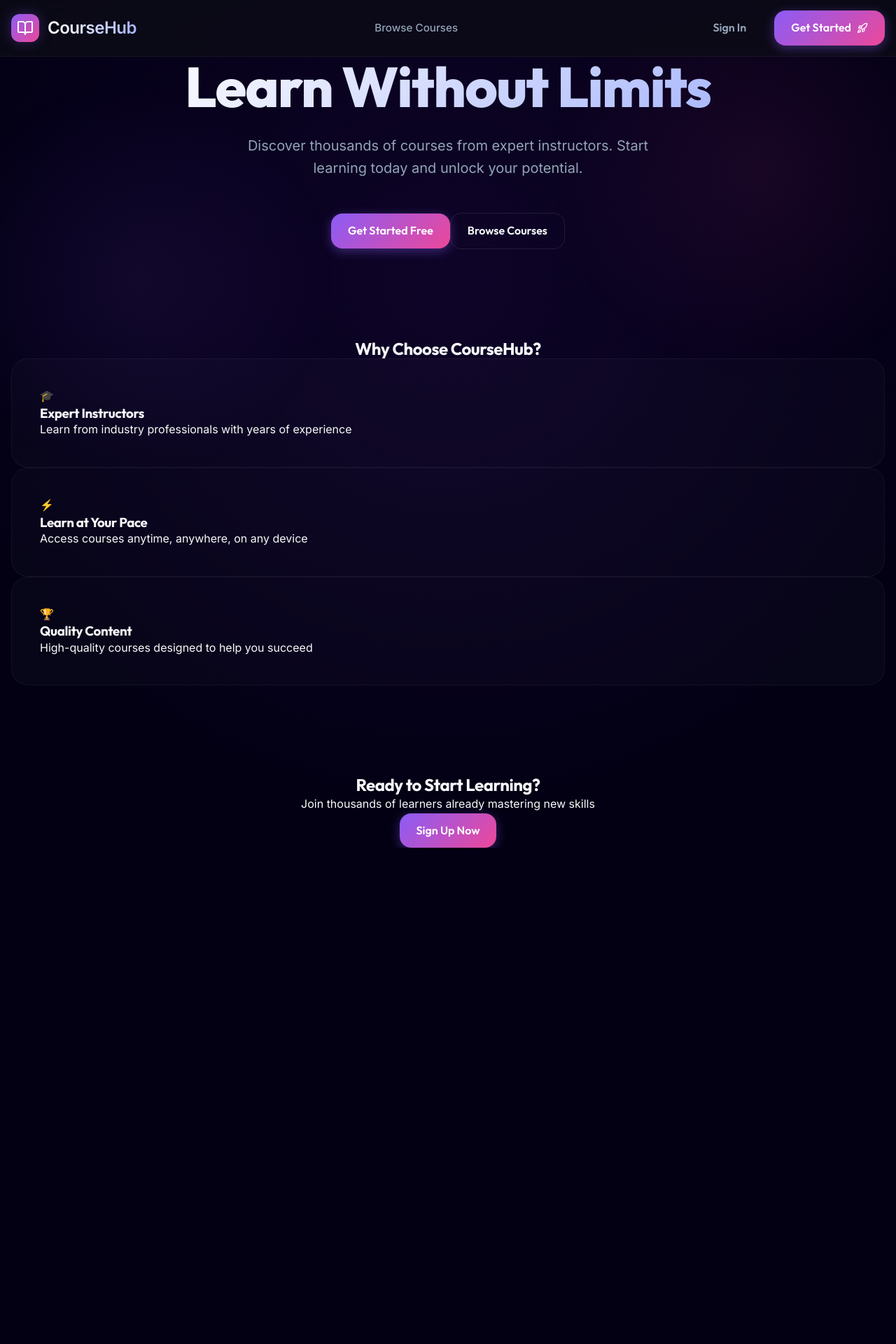
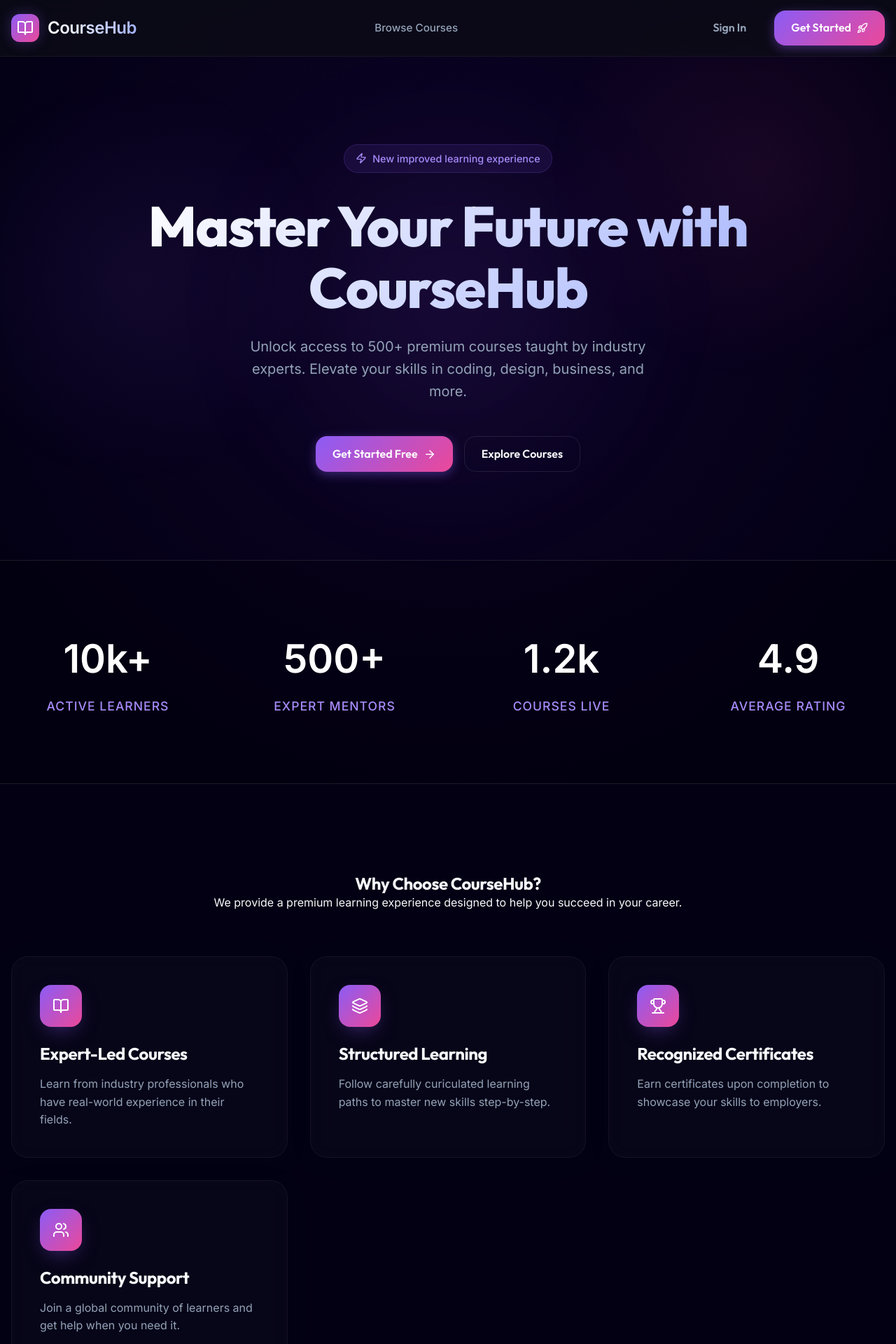
Before and after one commit to imsinghaditya07/Backend-CourseSelling-App, a React (Vite) app in the folder Frontend/: page / in a window 1280 px wide. Shown: the top 1920 px of the page at 70% size. Before the commit the page ends 1211 px from the top, so only its background shows below. Built offline with nearby package versions, Linux system fonts and the light colour scheme.

Commit message:
Update Home.jsx

```diff
--- a/Frontend/src/pages/Home.jsx
+++ b/Frontend/src/pages/Home.jsx
@@ -1,95 +1,186 @@
 import { Link } from 'react-router-dom';
 import { useAuth } from '../context/AuthContext';
+import { motion } from 'framer-motion';
+import { ArrowRight, BookOpen, Layers, Trophy, Users, CheckCircle, Zap } from 'lucide-react';
 import './Home.css';
 
 const Home = () => {
   const { isAuthenticated, isAdmin } = useAuth();
 
+  const containerVariants = {
+    hidden: { opacity: 0 },
+    visible: {
+      opacity: 1,
+      transition: { staggeredChildren: 0.1 }
+    }
+  };
+
+  const itemVariants = {
+    hidden: { y: 20, opacity: 0 },
+    visible: { y: 0, opacity: 1 }
+  };
+
   return (
     <div className="home-page">
-      <section className="hero-section">
+      {/* Hero Section */}
+      <section className="hero-wrapper">
+        <div className="hero-glow"></div>
         <div className="container">
-          <div className="hero-content fade-in">
-            <h1 className="hero-title">
-              Learn Without Limits
-            </h1>
-            <p className="hero-subtitle">
-              Discover thousands of courses from expert instructors.
-              Start learning today and unlock your potential.
-            </p>
+          <motion.div
+            className="hero-content"
+            initial="hidden"
+            animate="visible"
+            variants={containerVariants}
+          >
+            <motion.div variants={itemVariants} className="hero-badge">
+              <Zap size={16} />
+              <span>New improved learning experience</span>
+            </motion.div>
 
-            <div className="hero-actions">
+            <motion.h1 variants={itemVariants} className="hero-title">
+              Master Your Future with CourseHub
+            </motion.h1>
+
+            <motion.p variants={itemVariants} className="hero-subtitle">
+              Unlock access to 500+ premium courses taught by industry experts.
+              Elevate your skills in coding, design, business, and more.
+            </motion.p>
+
+            <motion.div variants={itemVariants} className="hero-buttons">
               {!isAuthenticated ? (
                 <>
-                  <Link to="/signup" className="btn btn-primary btn-lg">
-                    Get Started Free
+                  <Link to="/signup" className="btn btn-primary">
+                    Get Started Free <ArrowRight size={18} />
                   </Link>
-                  <Link to="/courses" className="btn btn-outline btn-lg">
-                    Browse Courses
+                  <Link to="/courses" className="btn btn-outline">
+                    Explore Courses
                   </Link>
                 </>
               ) : isAdmin ? (
                 <>
-                  <Link to="/admin/create" className="btn btn-primary btn-lg">
-                    Create New Course
+                  <Link to="/admin/create" className="btn btn-primary">
+                    Create Course <ArrowRight size={18} />
                   </Link>
-                  <Link to="/admin/courses" className="btn btn-outline btn-lg">
-                    Manage Courses
+                  <Link to="/admin/courses" className="btn btn-outline">
+                    Dashboard
                   </Link>
                 </>
               ) : (
                 <>
-                  <Link to="/courses" className="btn btn-primary btn-lg">
-                    Browse Courses
+                  <Link to="/courses" className="btn btn-primary">
+                    Browse Catalog <ArrowRight size={18} />
                   </Link>
-                  <Link to="/my-courses" className="btn btn-outline btn-lg">
+                  <Link to="/my-courses" className="btn btn-outline">
                     My Learning
                   </Link>
                 </>
               )}
+            </motion.div>
+          </motion.div>
+        </div>
+      </section>
+
+      {/* Stats Section */}
+      <motion.section
+        className="stats-section"
+        initial={{ opacity: 0, y: 50 }}
+        whileInView={{ opacity: 1, y: 0 }}
+        viewport={{ once: true }}
+        transition={{ duration: 0.8 }}
+      >
+        <div className="container">
+          <div className="stats-grid">
+            <div className="stat-item">
+              <span className="stat-number">10k+</span>
+              <span className="stat-label">Active Learners</span>
             </div>
+            <div className="stat-item">
+              <span className="stat-number">500+</span>
+              <span className="stat-label">Expert Mentors</span>
+            </div>
+            <div className="stat-item">
+              <span className="stat-number">1.2k</span>
+              <span className="stat-label">Courses Live</span>
+            </div>
+            <div className="stat-item">
+              <span className="stat-number">4.9</span>
+              <span className="stat-label">Average Rating</span>
+            </div>
+          </div>
+        </div>
+      </motion.section>
+
+      {/* Features Section */}
+      <section className="features-section">
+        <div className="container">
+          <div className="text-center md:max-w-2xl mx-auto mb-16">
+            <h2 className="text-4xl font-bold mb-4">Why Choose CourseHub?</h2>
+            <p className="text-secondary">We provide a premium learning experience designed to help you succeed in your career.</p>
+          </div>
+
+          <div className="features-grid">
+            {[
+              {
+                icon: <BookOpen size={24} />,
+                title: 'Expert-Led Courses',
+                desc: 'Learn from industry professionals who have real-world experience in their fields.'
+              },
+              {
+                icon: <Layers size={24} />,
+                title: 'Structured Learning',
+                desc: 'Follow carefully curiculated learning paths to master new skills step-by-step.'
+              },
+              {
+                icon: <Trophy size={24} />,
+                title: 'Recognized Certificates',
+                desc: 'Earn certificates upon completion to showcase your skills to employers.'
+              },
+              {
+                icon: <Users size={24} />,
+                title: 'Community Support',
+                desc: 'Join a global community of learners and get help when you need it.'
+              }
+            ].map((feature, idx) => (
+              <motion.div
+                key={idx}
+                className="feature-card glass-card"
+                initial={{ opacity: 0, y: 20 }}
+                whileInView={{ opacity: 1, y: 0 }}
+                viewport={{ once: true }}
+                transition={{ delay: idx * 0.1 }}
+              >
+                <div className="feature-icon-wrapper">
+                  {feature.icon}
+                </div>
+                <h3 className="feature-title">{feature.title}</h3>
+                <p className="feature-desc">{feature.desc}</p>
+              </motion.div>
+            ))}
           </div>
         </div>
       </section>
 
-      <section className="features-section py-4">
-        <div className="container">
-          <h2 className="text-center mb-4">Why Choose CourseHub?</h2>
-
-          <div className="grid grid-3">
-            <div className="feature-card card fade-in">
-              <div className="feature-icon">🎓</div>
-              <h3>Expert Instructors</h3>
-              <p>Learn from industry professionals with years of experience</p>
-            </div>
-
-            <div className="feature-card card fade-in">
-              <div className="feature-icon">⚡</div>
-              <h3>Learn at Your Pace</h3>
-              <p>Access courses anytime, anywhere, on any device</p>
-            </div>
-
-            <div className="feature-card card fade-in">
-              <div className="feature-icon">🏆</div>
-              <h3>Quality Content</h3>
-              <p>High-quality courses designed to help you succeed</p>
-            </div>
-          </div>
-        </div>
-      </section>
-
-      <section className="cta-section py-4">
-        <div className="container">
-          <div className="cta-card card text-center">
-            <h2 className="mb-2">Ready to Start Learning?</h2>
-            <p className="mb-3">Join thousands of learners already mastering new skills</p>
+      {/* CTA Section */}
+      <section className="container">
+        <motion.div
+          className="cta-wrapper"
+          initial={{ scale: 0.95, opacity: 0 }}
+          whileInView={{ scale: 1, opacity: 1 }}
+          viewport={{ once: true }}
+        >
+          <div className="cta-content">
+            <h2 className="text-4xl font-bold mb-6">Ready to Start Your Journey?</h2>
+            <p className="text-xl text-secondary mb-8">
+              Join thousands of students who are already learning on CourseHub.
+              Get started today for free.
+            </p>
             {!isAuthenticated && (
-              <Link to="/signup" className="btn btn-primary btn-lg">
-                Sign Up Now
+              <Link to="/signup" className="btn btn-primary" style={{ padding: '1rem 3rem', fontSize: '1.2rem' }}>
+                Join for Free
               </Link>
             )}
           </div>
-        </div>
+        </motion.div>
       </section>
     </div>
   );
```
